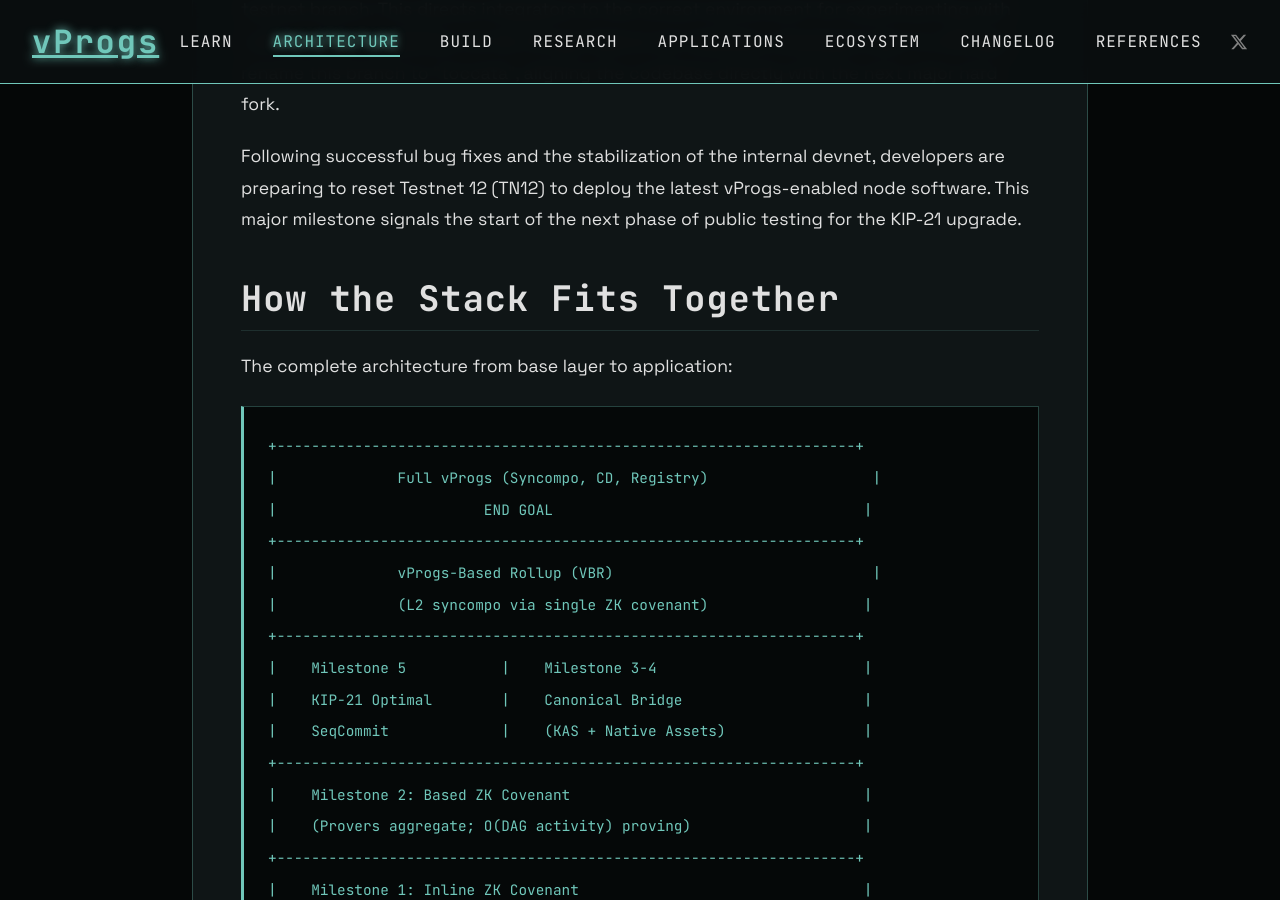
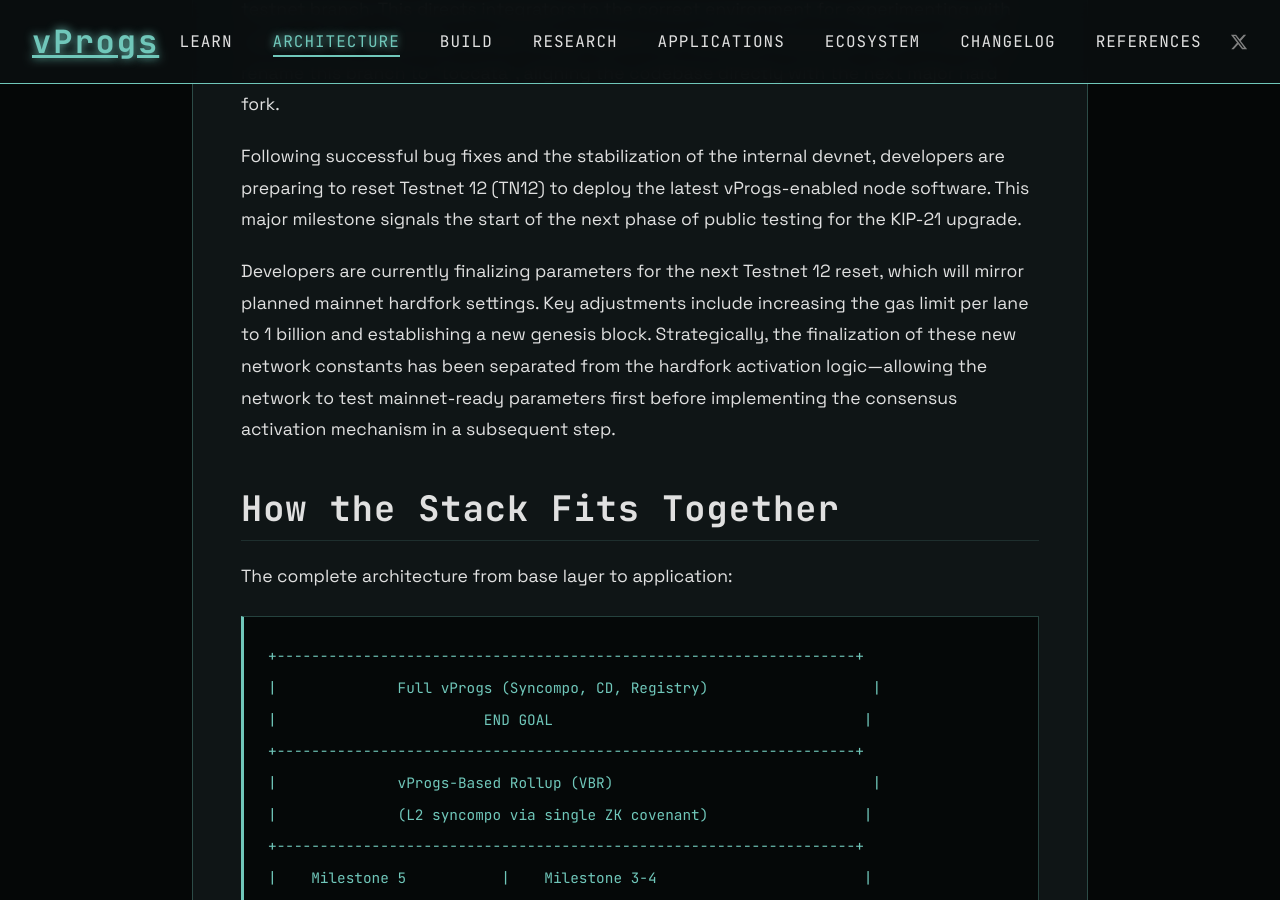
Before and after one commit to creative-inference/vprogs.xyz, a Jekyll site: the page built from architecture/covenants.md, in a window 1280 px wide and 900 px high, scrolled down 18346 px. Built offline with Jekyll 4.4.1, drawn with Linux system fonts in a browser that asks for light colours.

Commit message:
Update TN12 testing details with new hardfork parameters [auto]

```diff
--- a/architecture/covenants.md
+++ b/architecture/covenants.md
@@ -482,6 +482,11 @@ Developers have clarified that the `covpp-reset2` development branch is where th
 
 Following successful bug fixes and the stabilization of the internal devnet, developers are preparing to reset Testnet 12 (TN12) to deploy the latest vProgs-enabled node software. This major milestone signals the start of the next phase of public testing for the KIP-21 upgrade.
 
+
+
+
+Developers are currently finalizing parameters for the next Testnet 12 reset, which will mirror planned mainnet hardfork settings. Key adjustments include increasing the gas limit per lane to 1 billion and establishing a new genesis block. Strategically, the finalization of these new network constants has been separated from the hardfork activation logic—allowing the network to test mainnet-ready parameters first before implementing the consensus activation mechanism in a subsequent step.
+
 ## How the Stack Fits Together
 
 The complete architecture from base layer to application:
```
